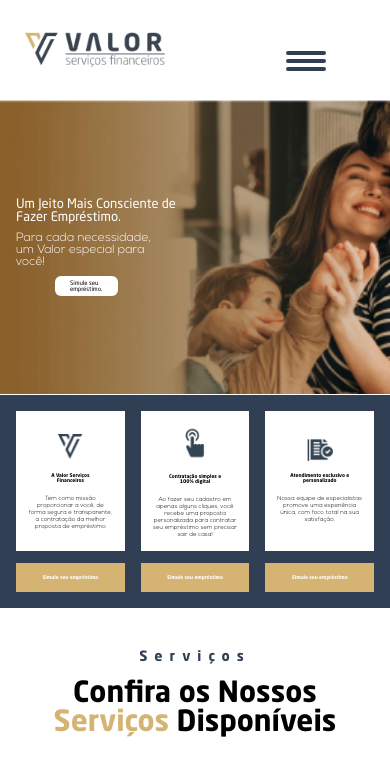
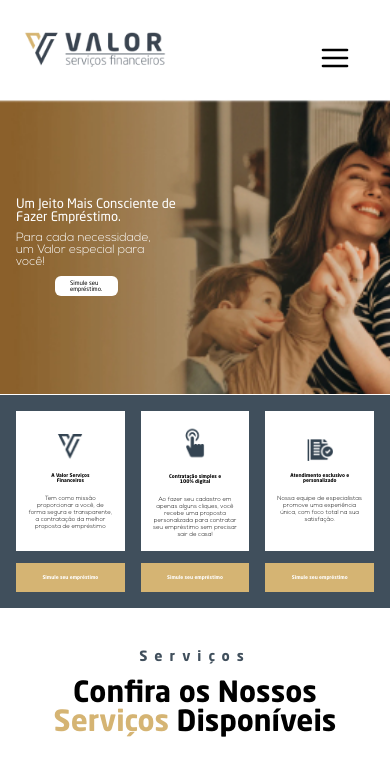
Before and after one commit to bjconsulting/valor_home, a React (Create React App) app in the folder app/: page / in a window 390 px wide. Shown: the top 776 px of the page. Built offline with nearby package versions, Linux system fonts and the light colour scheme.

Commit message:
footer finalizado. Iniciando tablet+desk.

```diff
--- a/app/src/App.tsx
+++ b/app/src/App.tsx
@@ -4,6 +4,7 @@ import Dobra2 from './Dobra2';
 import Dobra3 from './Dobra3';
 import Dobra4 from './Dobra4';
 import Dobra5 from './Dobra5';
+import Footer from './Footer';
 
 function App() {
   return (
@@ -13,6 +14,7 @@ function App() {
       <Dobra3/>
       <Dobra4/>
       <Dobra5/>
+      <Footer/>
     </>
   );
 }
--- a/app/src/Footer.tsx
+++ b/app/src/Footer.tsx
@@ -0,0 +1,38 @@
+import React from 'react'
+
+import logo from './img/logo_w.png'
+import logo2 from './img/logo_wb.png'
+
+function Footer() {
+    return(
+        <div className="py-10 flex flex-col tablet:flex-row bg-prim gap-4 ">
+            <div className="flex flex-col justify-center items-center text-center text-white gap-7 max-w-[80%] mx-auto">
+                <picture className="pointer-events-none">
+                    <source media="(min-width:1024px)" srcSet={logo2} width='250px' />
+                    <img src={logo} alt="Valor Serviços" width='150px' />
+                </picture>
+                <p className='uppercase text-[11px] font-normal'>
+                    VALOR SERVIÇOS FINANCEIROS LTDA CNPJ: 42.095.396/0001-48 TELEFONE: (18) 3600-7910
+                </p>
+            </div>
+
+            <div className="flex flex-col gap-2 justify-center items-center">
+                <h3 className='font-bold text-center text-white text-[19px] my-5 mb-7'>Links Rápidos</h3>
+                <ul className="text-center flex flex-col gap-4 text-white font-light">
+                    <li><a href="#home"> Serviços </a> </li>
+                    <li><a href="#home"> Contato </a></li>
+                    <li><a href="#home"> Depoimentos </a></li>
+                    <li><a href="#home"> Blog </a></li>
+                    <li><a href="#home"> Sobre </a></li>
+                </ul>
+            </div>
+
+            <p className='text-[13px] font-normal text-center text-white max-w-[80%] mx-auto mt-7 mb-3'>
+                A Valor – Serviços Financeiros é um Correspondente Bancário que atua de acordo com as diretrizes estabelecidas na Resolução 3.954/2011.
+                Não somos uma instituição financeira e não realizamos operações de crédito diretamente. Atuamos em parceria independente e nos responsabilizamos inteiramente por toda a prestação de serviços aqui oferecidas, intermediando crédito. Não cobramos taxas de nenhuma liberação de crédito. Nosso serviço é TOTALMENTE GRATUITO.
+            </p>
+        </div>
+    )
+}
+
+export default Footer;
--- a/app/src/Hamb.tsx
+++ b/app/src/Hamb.tsx
@@ -1,16 +1,15 @@
 import React from 'react';
 
+import { FiMenu } from 'react-icons/fi'
 
 
 const Hamb = ({ open, setOpen } : { open: boolean, setOpen: (value: boolean | ((prevVar: boolean) => boolean)) => void; }) => {
 
-
-
     return (
-        <button className='flex flex-col justify-around cursor-pointer bg-transparent outline-none border-none z-10 absolute top-[6%] right-[4em]  gap-1'  onClick={() => setOpen(!open)}>
-            <div className='h-1  w-10 rounded-md relative transition-all origin-[1px] ham'/>
-            <div className='h-1  w-10 rounded-md relative transition-all origin-[1px] ham2'/>
-            <div className='h-1  w-10 rounded-md relative transition-all origin-[1px] ham3'/>
+        <button className='flex flex-col justify-around cursor-pointer bg-transparent outline-none border-none z-10 absolute top-[5%] right-[10%]  gap-1'  onClick={() =>{
+            setOpen(!open);
+        }}>
+            <FiMenu className='w-[2em] h-[2em] icon_button'/>
         </button>
     )
 }
--- a/app/src/Menu.tsx
+++ b/app/src/Menu.tsx
@@ -1,13 +1,10 @@
-// const nav = document.querySelector('.nav') as HTMLElement;
 
 function Menu({ open }: { open: boolean }) {
-    // if (!nav) return; else {
-    //     open ? nav.style.transform = "translateX(0%)" : nav.style.transform = "translateX(100%)";
-    // };
     if (!open) return null;
+
     return (
-        // <nav className='hidden flex-col justify-center bg-prim h-[100vh] text-left p-[2em] absolute top-0 right-0 transition-transform translate-x-[100%] nav'>
-        <nav className='flex flex-col justify-center bg-prim h-[100vh] text-left p-[2em] absolute top-0 right-0 nav'>
+
+        <nav className='flex flex-col justify-center bg-prim h-[100vh] text-left p-[2em] absolute top-0 right-0 nav transition-all'>
             <a href="#home" className='menu_item'>
                 Home
             </a>
--- a/app/src/index.css
+++ b/app/src/index.css
@@ -5,7 +5,7 @@
 
 :root {
   --sub-color:  #D5B473;
-  --prim: #313F55;
+  --prim: #404F5C;
 }
 @font-face {
   font-family: "neo-sans-std";
--- a/app/tailwind.config.js
+++ b/app/tailwind.config.js
@@ -14,7 +14,7 @@ module.exports = {
     },
     extend: {
       colors:{
-        'prim': '#313F55',
+        'prim': '#404F5C',
         'sub': '#D5B473',
       },
       backgroundImage: {
```
Also changed, not shown: app/src/img/logo_w.png (added), app/src/img/logo_wb.png (added).
